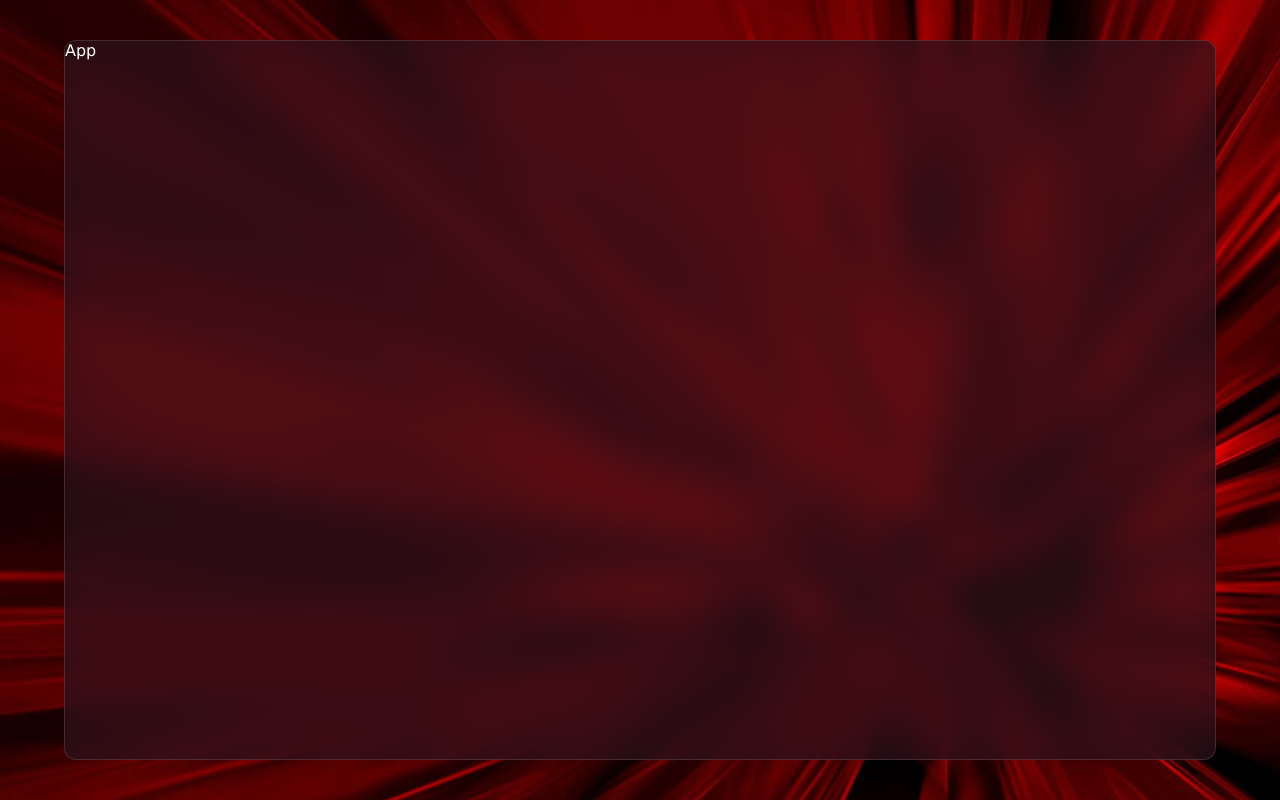
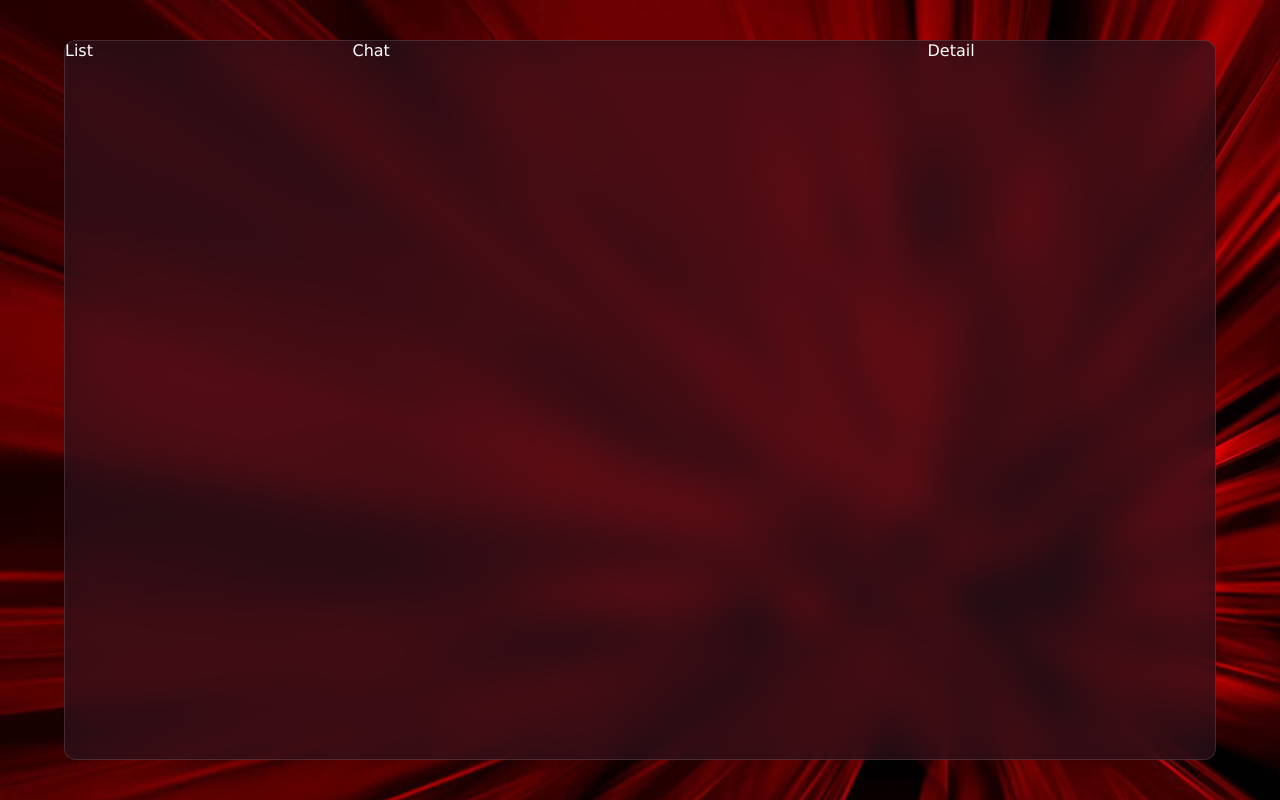
Before and after one commit to Ajosh-NyxBar/My-React-Project, a React (Vite) app: page / in a window 1280 px wide. Built offline with nearby package versions, Linux system fonts and the light colour scheme.

Commit message:
add chat app component

```diff
--- a/src/App.jsx
+++ b/src/App.jsx
@@ -1,6 +1,14 @@
+import List from './components/list/List'
+import Chat from './components/chat/Chat'
+import Detail from './components/detail/Detail'
+
 const App = () => {
   return (
-    <div className='container'>App</div>
+    <div className='container'>
+      <List />
+      <Chat />
+      <Detail />
+    </div>
   )
 }
 
--- /dev/null
+++ b/src/components/chat/Chat.jsx
@@ -0,0 +1,8 @@
+import './chat.css'
+const Chat = () => {
+  return (
+    <div className='chat'>Chat</div>
+  );
+}
+
+export default Chat
--- /dev/null
+++ b/src/components/chat/chat.css
@@ -0,0 +1,3 @@
+.chat{
+    flex: 2;
+}
--- /dev/null
+++ b/src/components/detail/Detail.jsx
@@ -0,0 +1,8 @@
+import './detail.css'
+const Detail = () => {
+  return (
+    <div className='detail'>Detail</div>
+  );
+}
+
+export default Detail
--- /dev/null
+++ b/src/components/detail/detail.css
@@ -0,0 +1,3 @@
+.detail{
+    flex: 1;
+}
--- /dev/null
+++ b/src/components/list/List.jsx
@@ -0,0 +1,8 @@
+import './list.css'
+const List = () => {
+  return (
+    <div className='list'>List</div>
+  );
+}
+
+export default List
--- /dev/null
+++ b/src/components/list/list.css
@@ -0,0 +1,3 @@
+.list{
+    flex: 1;
+}
--- a/src/index.css
+++ b/src/index.css
@@ -22,4 +22,5 @@
   border-radius: 12px;
   backdrop-filter: blur(19px) saturate(180%);
   border: 1px solid rgba(255, 255, 255, 0.125);
+  display: flex;
 }
```
